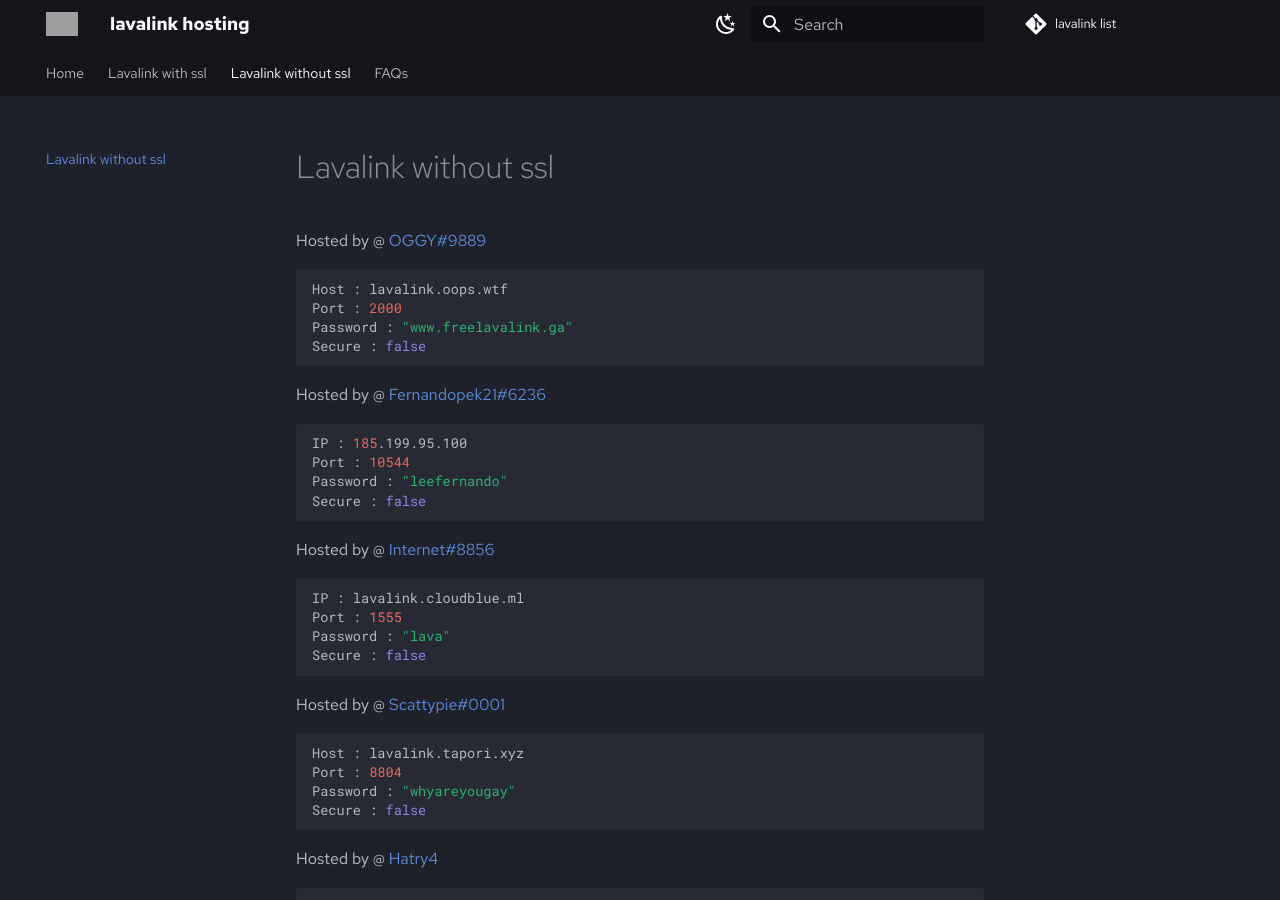
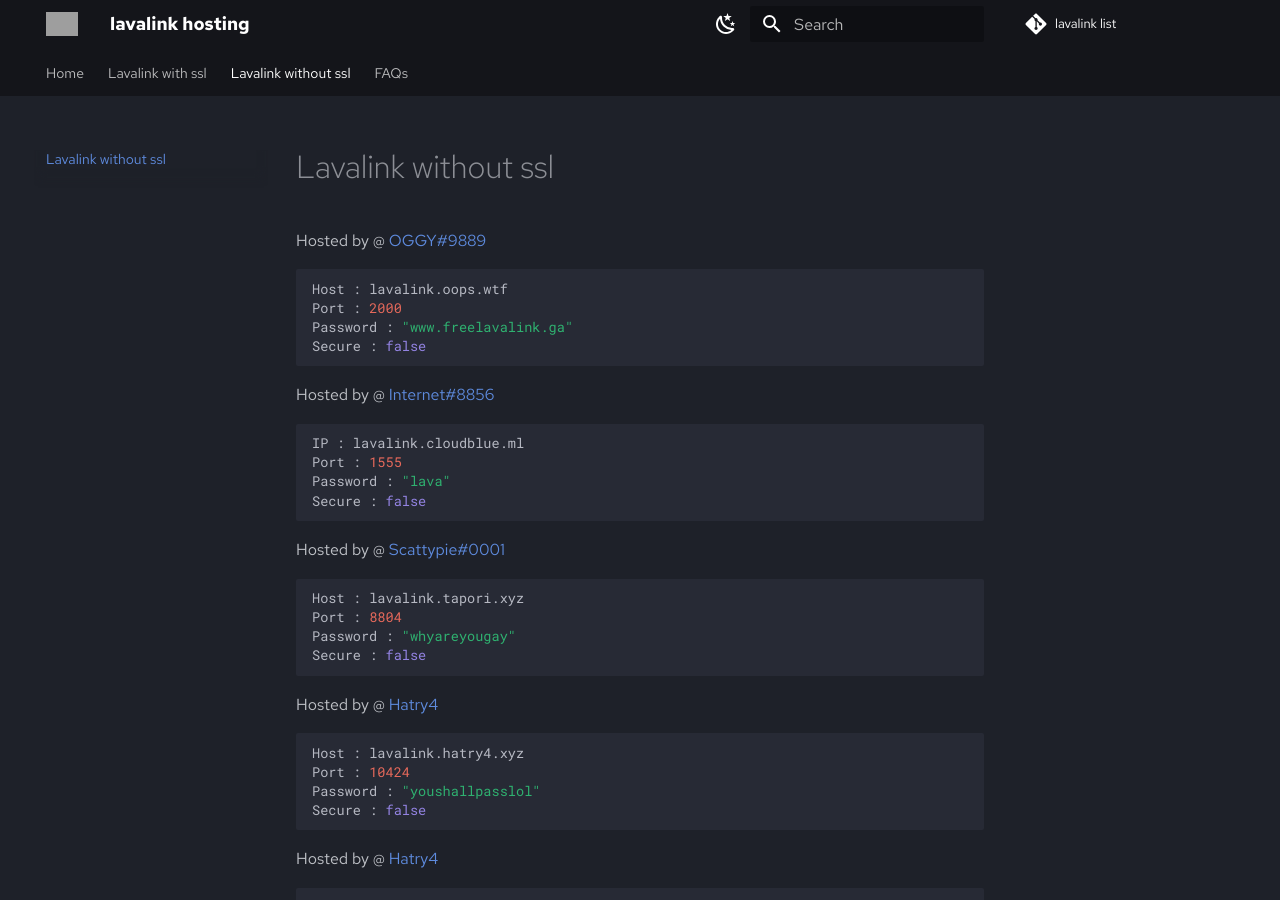
Before and after one commit to DarrenOfficial/lavalink-list, an MkDocs documentation site: the page built from docs/NoSSL/lavalink-without-ssl.md, in a window 1280 px wide and 900 px high. Built offline with MkDocs 1.6.1 and Material for MkDocs 9.7.7, drawn with Linux system fonts in a browser that asks for light colours; comment, search, counter and statistics services are not loaded; grey boxes are pictures that could not be loaded.

Commit message:
Update lavalink-without-ssl.md

````diff
--- a/docs/NoSSL/lavalink-without-ssl.md
+++ b/docs/NoSSL/lavalink-without-ssl.md
@@ -10,14 +10,6 @@ Hosted by @ [OGGY#9889](https://www.freelavalink.ga)
 Host : lavalink.oops.wtf
 Port : 2000
 Password : "www.freelavalink.ga"
-Secure : false
-```
-
-Hosted by @ [Fernandopek21#6236](https://github.com/Fernandopek211)
-```bash
-IP : 185.199.95.100
-Port : 10544
-Password : "leefernando"
 Secure : false
 ```
 
````
